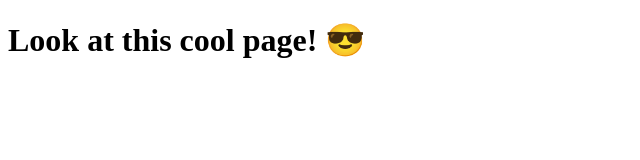
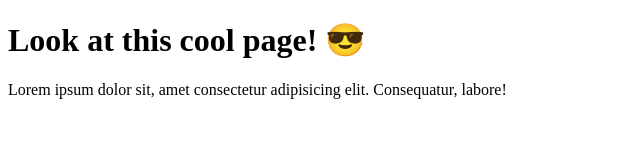
Before and after one commit to Spencer-Lukens/firstNetlify, a plain HTML site: page index.html in a window 1280 px wide. Shown: the whole page, without its empty margins (0-640 px from the left). Drawn offline with Linux system fonts and the light colour scheme.

Commit message:
Added a paragraph of lorem10

```diff
--- a/index.html
+++ b/index.html
@@ -8,13 +8,20 @@
 </head>
 <body>
     <h1>Look at this cool page! 😎</h1>
+    <p>Lorem ipsum dolor sit, amet consectetur adipisicing elit. Consequatur, labore!</p>
 </body>
 </html>
 
 
 <!-- ENTERING FOLDER -->
 
-<!-- 1. Type "CD <FILELINK>"" -->
-<!-- 2. Type "git init" once in folder -->
+<!-- 1. Type "CD <Folder link>" in CMDER prompt -->
+<!-- 2. Type "git init" once you've CD'd into the folder-->
 <!-- 3. Set up a new repo on github and copy link. Don't check boxes. -->
-<!-- 4.  -->
+<!-- 4. enter "ls -a"-->
+<!-- 5. enter "add -A" -->
+<!-- 6. Check by typing "git status" -->
+<!-- 7. "git commit -m "first commit!" -->
+<!-- 8. "git remote add origin (link)"-->
+<!-- 9. "git push -u origin main" to push data -->
+<!-- 10. Drag and drop firstNetlify folder into netlify section, VOILA! -->
```
